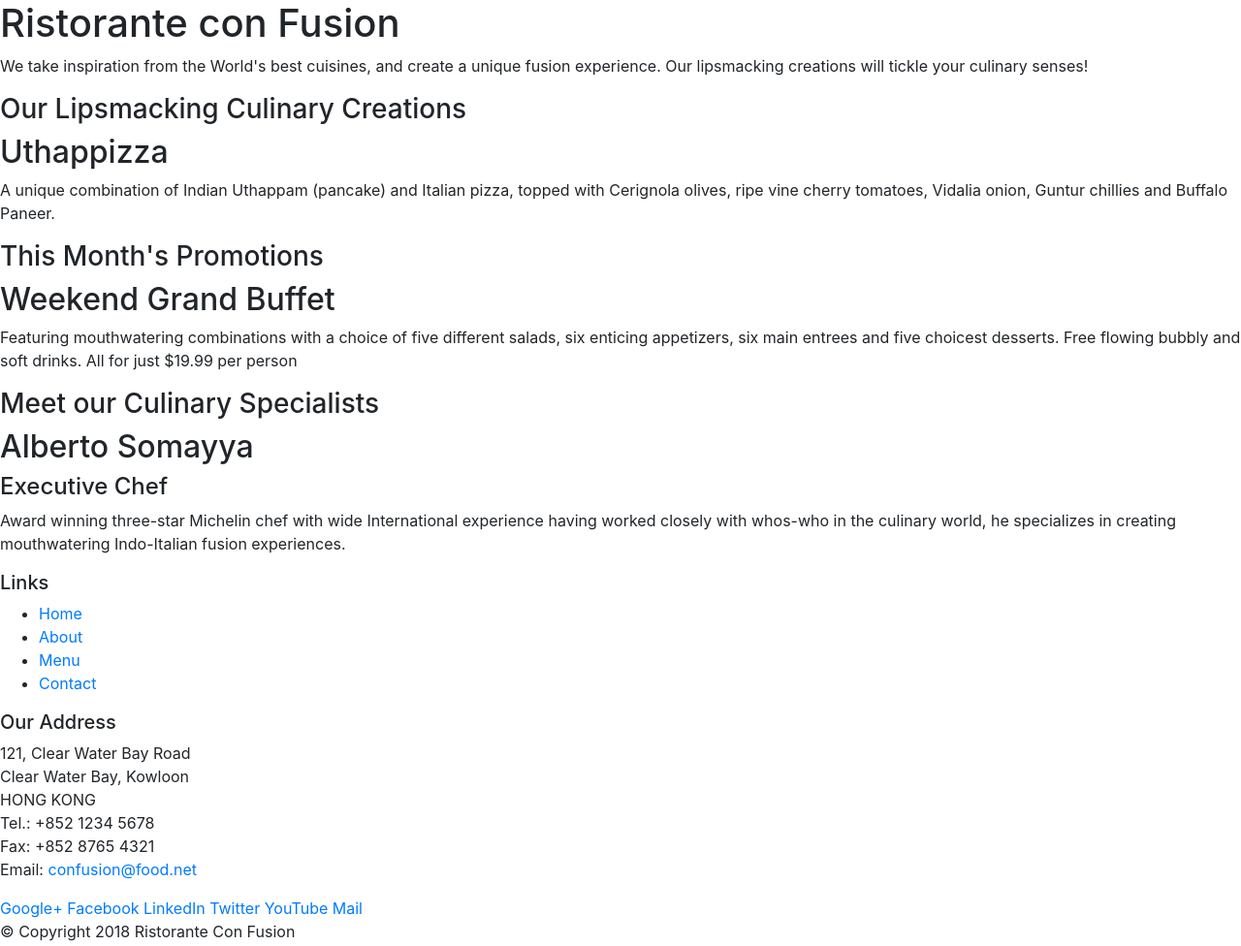
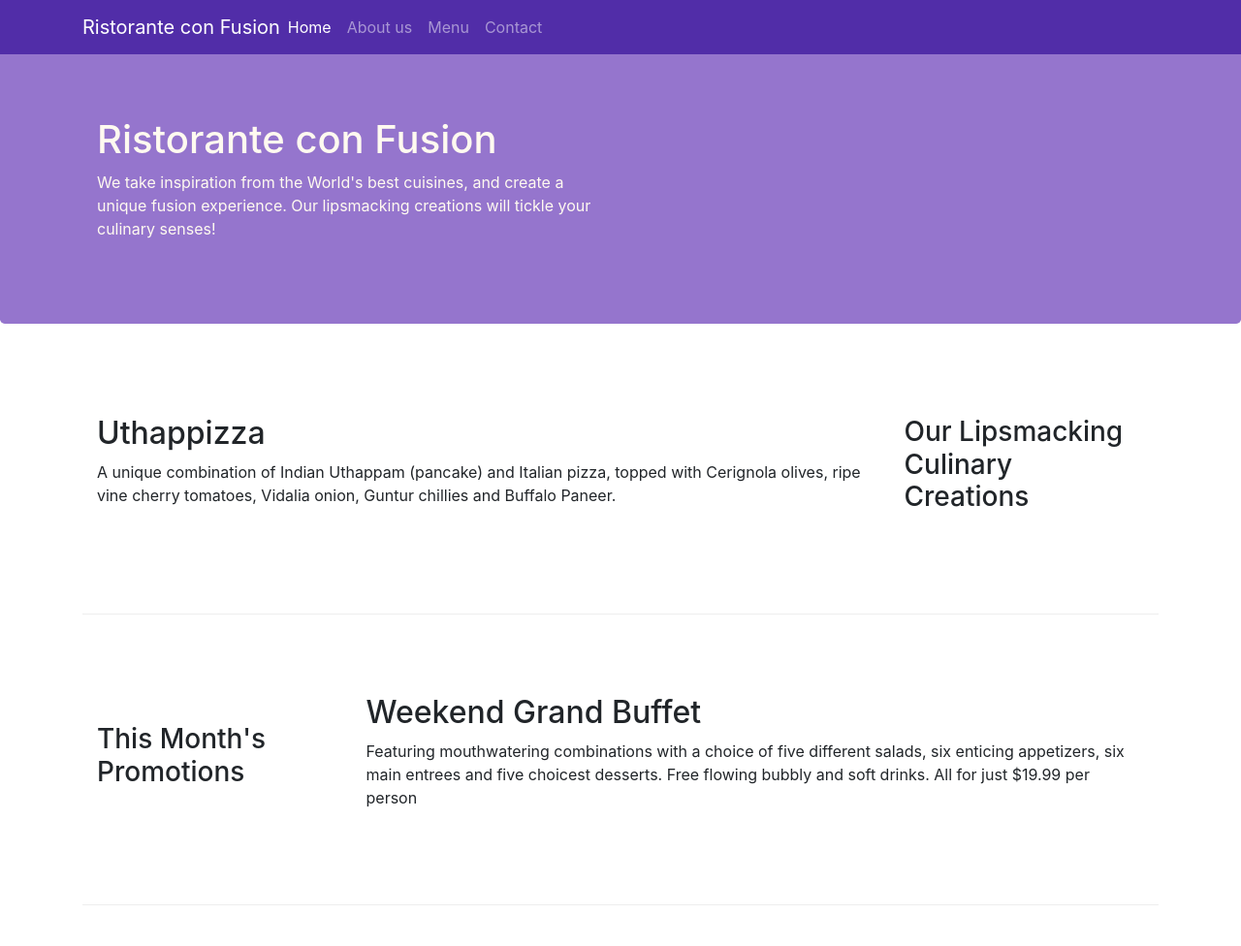
Before and after one commit to americussmile/nodejs_coursera, a website: page Bootstrap4/conFusion/index.html in a window 1280 px wide. Shown: the top 976 px of the page at 97% size. Drawn offline with nearby package versions, Linux system fonts and the light colour scheme.

Commit message:
navbar commit

```diff
--- /dev/null
+++ b/Bootstrap4/conFusion/css/styles.css
@@ -0,0 +1,34 @@
+.row-header{
+    margin: 0px auto;
+    padding: 0px auto;
+}
+.row-content{
+    margin: 0px auto;
+    padding: 50px 0px 50px 0px;
+    border-bottom: 1px ridge;
+    min-height: 300px;
+}
+.footer{
+    background-color: #d1c4e9;
+    margin: 0px auto;
+    padding: 20px 0px 20px 0px;
+}
+.jumbotron{
+    padding: 70px 30px 70px 30px;
+    margin: 0px auto;
+    background: #9575CD;
+    color: floralwhite;
+}
+.address{
+    font-size:80%;
+    margin: 0px;
+    color: #0f0f0f;
+}
+body{
+    padding:50px 0px 0px 0px;
+    z-index:0;
+}
+.navbar-dark{
+    background-color: #512DA8;
+
+}
--- a/Bootstrap4/conFusion/index.html
+++ b/Bootstrap4/conFusion/index.html
@@ -4,54 +4,72 @@
 <head>
         <meta charset="utf-8">
         <meta name="viewport" content="width=device-width, initial-scale=1, shrink-to-fit=no">
+        <!--ensures that the screen is set to the device width and teh content is rendered with this width in mind
+        desigining the website to be respnsive to the size of the viewport -->
         <meta http-equiv="x-ua-compatible" content="ie=edge">
         <!-- Bootstrap CSS -->
         <link rel="stylesheet" href="node_modules/bootstrap/dist/css/bootstrap.min.css">
+        <link rel="stylesheet"  href="css/styles.css">
     <title>Ristorante Con Fusion</title>
 </head>
 
 <body>
-
-    <header>
-        <div>
-            <div>
-                <div>
+    <nav class="navbar navbar-dark navbar-expand-sm fixed-top">
+        <div class=container>
+            <button class="navbar-toggler" type="button" data-toggle="collapse" data-target="#Navbar">
+                <span class="navbar-toggler-icon"></span>
+            </button>
+            <a class="navbar-brand mr-auto" href="#">Ristorante con Fusion</a>
+            <div class="collapse navbar-collapse" id="Navbar">
+                <ul class="navbar-nav mr-auto">
+                    <li class="nav-item active"><a class="nav-link" href="#">Home</a></li>
+                    <li class="nav-item"><a class="nav-link" href="./aboutus.html">About us</a></li>
+                    <li class="nav-item"><a class="nav-link" href="#">Menu</a></li>
+                    <li class="nav-item"><a class="nav-link" href="#">Contact</a></li>
+                </ul><!--the right margin should be set as much as possible, left align-->
+            </div>
+        </div>
+    </nav>
+    <header class="jumbotron">
+        <div class ="container">
+            <div class="row row-header">
+                <div class="col-12 col-sm-6">
                     <h1>Ristorante con Fusion</h1>
                     <p>We take inspiration from the World's best cuisines, and create a unique fusion experience. Our lipsmacking creations will tickle your culinary senses!</p>
                 </div>
-                <div>
+                <div class="col-12 col-sm">
                 </div>
             </div>
         </div>
     </header>
 
-    <div>
-        <div>
-            <div>
+    <div class="container">
+        <div class="row row-content align-items-center">
+            <div class="col-12 col-sm-4 order-sm-last col-md-3">
                 <h3>Our Lipsmacking Culinary Creations</h3>
             </div>
-            <div>
+            <div class="col col-sm order-sm-first col-md">
                 <h2>Uthappizza</h2>
                 <p>A unique combination of Indian Uthappam (pancake) and Italian pizza, topped with Cerignola olives, ripe vine cherry tomatoes, Vidalia onion, Guntur chillies and Buffalo Paneer.</p>
             </div>
         </div>
 
 
-        <div>
-            <div>
+        <div class="row row-content align-items-center">
+            <div class="col-12 col-sm-4 col-md-3">
                 <h3>This Month's Promotions</h3>
             </div>
-            <div>
+            <div class="col col-sm col-md">
                 <h2>Weekend Grand Buffet</h2>
                 <p>Featuring mouthwatering combinations with a choice of five different salads, six enticing appetizers, six main entrees and five choicest desserts. Free flowing bubbly and soft drinks. All for just $19.99 per person </p>
             </div>
         </div>
 
-        <div>
-            <div>
+        <div class="row row-content align-items-center">
+            <div class="col-12 col-sm-4 order-sm-last col-md-3">
                 <h3>Meet our Culinary Specialists</h3>
             </div>
-            <div>
+            <div class="col col-sm order-sm-first col-md">
                 <h2>Alberto Somayya</h2>
                 <h4>Executive Chef</h4>
                 <p>Award winning three-star Michelin chef with wide International experience having worked closely with whos-who in the culinary world, he specializes in creating mouthwatering Indo-Italian fusion experiences. </p>
@@ -59,19 +77,19 @@
         </div>
     </div>
 
-    <footer>
-        <div>
-            <div>
-                <div>
+    <footer class="footer">
+        <div class="container">
+            <div class="row">
+                <div class ="col-4 offset-1 col-sm-2">
                     <h5>Links</h5>
-                    <ul>
+                    <ul class="list-unstyled">
                         <li><a href="#">Home</a></li>
-                        <li><a href="#">About</a></li>
+                        <li><a href="./aboutus.html">About</a></li>
                         <li><a href="#">Menu</a></li>
                         <li><a href="#">Contact</a></li>
                     </ul>
                 </div>
-                <div>
+                <div class="col-7 col-sm-5">
                     <h5>Our Address</h5>
                     <address>
 		              121, Clear Water Bay Road<br>
@@ -82,8 +100,8 @@
 		              Email: <a href="mailto:confusion@food.net">confusion@food.net</a>
 		           </address>
                 </div>
-                <div>
-                    <div>
+                <div class="col-12 col-sm-4 align-self-center">
+                    <div class="text-center">
                         <a href="http://google.com/+">Google+</a>
                         <a href="http://www.facebook.com/profile.php?id=">Facebook</a>
                         <a href="http://www.linkedin.com/in/">LinkedIn</a>
@@ -92,9 +110,9 @@
                         <a href="mailto:">Mail</a>
                     </div>
                 </div>
-           </div>
-           <div>
-                <div>
+            </div >
+           <div class="row justify-content-center">
+                <div class="col-auto">
                     <p>© Copyright 2018 Ristorante Con Fusion</p>
                 </div>
            </div>
```
Also changed, not shown: Bootstrap4/conFusion/aboutus.html (added, +128 -0 lines).
